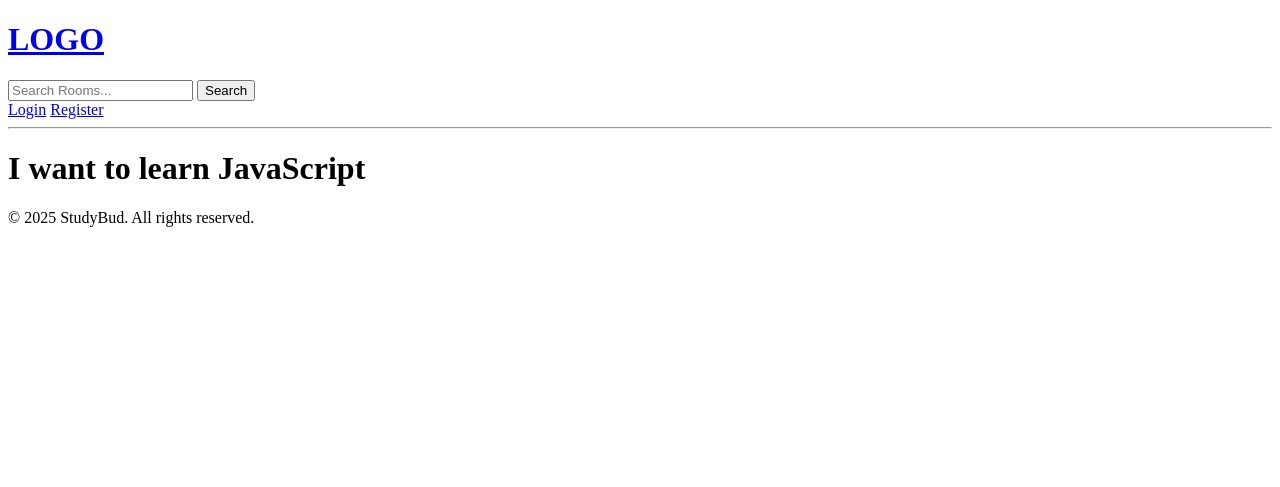
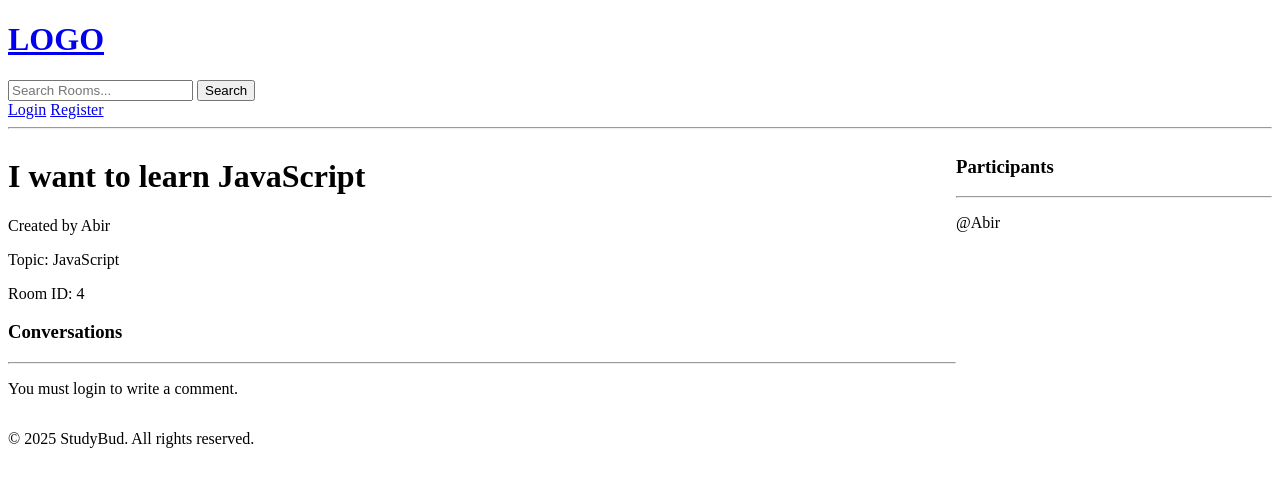
Before and after one commit to AbirHasanOnowy/Study_Buddy, a Django app: page /room/4/ in a window 1280 px wide. Shown: the top 487 px of the page. Run offline with Django 5.2, Linux system fonts and the light colour scheme; data comes from the database, SQL or seed files in the repository; both versions use the stored data as it was after the commit.

Commit message:
Add messaging functionality: implement message posting, display participants in room, and create delete message feature

```diff
--- a/studybud/base/models.py
+++ b/studybud/base/models.py
@@ -13,7 +13,7 @@ class Room(models.Model):
     topic = models.ForeignKey(Topic, on_delete=models.SET_NULL, null=True)
     name = models.CharField(max_length=200)
     description = models.TextField(null=True, blank=True)
-    # participants = models.ManyToManyField(User, related_name='participants', blank=True)
+    participants = models.ManyToManyField(User, related_name='participants', blank=True)
     updated = models.DateTimeField(auto_now=True)
     created = models.DateTimeField(auto_now_add=True)
 
--- a/studybud/base/templates/base/delete.html
+++ b/studybud/base/templates/base/delete.html
@@ -2,7 +2,7 @@
 
 <form method="POST" action="">
   {% csrf_token %}
-  <h1>Are you sure you want to delete this {{obj}}?</h1>
+  <h1>Are you sure you want to delete "{{obj}}"?</h1>
   <a href="{{request.META.HTTP_REFERER}}">Go Back</a>
   <input type="submit" value="Confirm" />
 </form>
--- a/studybud/base/templates/base/room.html
+++ b/studybud/base/templates/base/room.html
@@ -1,5 +1,61 @@
 {% extends "main.html" %} {% block content %}
 
-<h1>{{room.name}}</h1>
+<style>
+  .room-container {
+    display: grid;
+    grid-template-columns: 3fr 1fr;
+  }
+</style>
 
+<div class="room-container">
+  <div>
+    <h1>{{room.name}}</h1>
+    <p>Created by {{room.host.username}}</p>
+    <p>Topic: {{room.topic.name}}</p>
+    <p>{{room.description}}</p>
+
+    <p>Room ID: {{room.id}}</p>
+
+    <div class="comment-wrapper">
+      <h3>Conversations</h3>
+      <hr />
+
+      {% for rmessage in room_messages %} {% if request.user == rmessage.user %}
+      <a href="{% url 'delete-message' rmessage.id %}">Delete</a>
+      {% endif %}
+      <small
+        >@{{rmessage.user.username}} {{rmessage.created|timesince}} ago</small
+      ><br />
+      <p>{{rmessage.body}}</p>
+      <hr />
+      {% endfor %}
+    </div>
+
+    {% if user.is_authenticated %}
+    <div class="comment-form">
+      <h3>Post a comment</h3>
+      <form method="POST" action="">
+        {% csrf_token %}
+        <input
+          type="text"
+          name="body"
+          placeholder="Write Your Message Here..."
+        /><br />
+        <!-- <input type="submit" name="message"/> -->
+        <!-- <button type="submit">Post</button> -->
+      </form>
+    </div>
+    {% else %}
+    <p>You must login to write a comment.</p>
+    {% endif %}
+  </div>
+
+  <div>
+    <h3>Participants</h3>
+    <hr />
+    {% for user in participants %}
+    <p>@{{user.username}}</p>
+    {% endfor %}
+  </div>
+</div>
 {% endblock %}
--- a/studybud/base/urls.py
+++ b/studybud/base/urls.py
@@ -11,4 +11,5 @@ urlpatterns = [
     path('create-room/', views.createRoom, name='create-room'),
     path('update-room/<str:pk>/', views.updateRoom, name='update-room'),
     path('delete-room/<str:pk>/', views.deleteRoom, name='delete-room'),
+    path('delete-message/<str:pk>/', views.deleteMessage, name='delete-message'),
 ]
--- a/studybud/base/views.py
+++ b/studybud/base/views.py
@@ -6,7 +6,7 @@ from django.contrib.auth.models import User
 from django.contrib.auth.decorators import login_required
 from django.db.models import Q
 from django.http import HttpResponse
-from .models import Room, Topic
+from .models import Room, Topic, Message
 from .forms import RoomForm
 
 def loginPage(request):
@@ -64,7 +64,19 @@ def home(request):
 
 def room(request, pk):
     room = Room.objects.get(id=pk)
-    context = {'room': room}
+    room_messages = room.message_set.all().order_by('-created')
+    participants = room.participants.all()
+    if request.method == 'POST':
+        message = request.POST.get('body')
+        if message:
+            Message.objects.create(
+                user=request.user,
+                room=room,
+                body=message
+            )
+            room.participants.add(request.user)
+            return redirect('room', pk=room.id)
+    context = {'room': room, 'room_messages': room_messages, 'participants': participants}
     return render(request, 'base/room.html', context)
 
 
@@ -113,3 +125,17 @@ def deleteRoom(request, pk):
         return redirect('home')
     context = {'obj': room}
     return render(request, 'base/delete.html', context)
+
+
+@login_required(login_url='login')
+def deleteMessage(request, pk):
+    message = Message.objects.get(id=pk)
+
+    if request.user != message.user:
+        return HttpResponse('You are not the message writer!')
+
+    if request.method == 'POST':
+        message.delete()
+        return redirect('room', pk=message.room.id)
+    context = {'obj': message}
+    return render(request, 'base/delete.html', context)
```
Also changed, not shown: studybud/base/templates/base/home.html (+6 -1 lines), workflow.txt (+8 -0 lines), studybud/base/migrations/0003_alter_room_options_room_participants.py (added), studybud/db.sqlite3.
